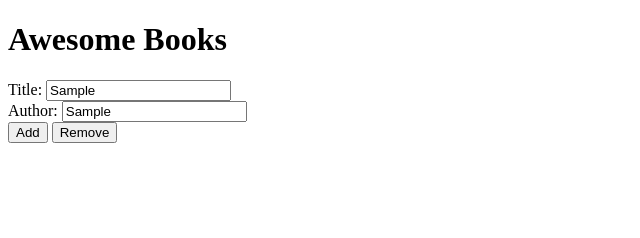
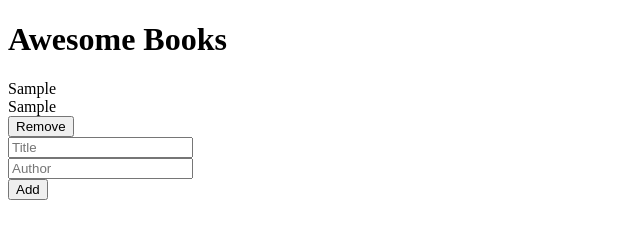
Before and after one commit to MarcoDDM/awesome-books, a plain HTML site: page index.html in a window 1280 px wide. Both pictures are taken after typing "Sample", "Sample" into the empty fields and a click on the button "Add". Shown: the whole page, without its empty margins (0-640 px from the left). Drawn offline with Linux system fonts and the light colour scheme.

Commit message:
Add function to add and remove books

```diff
--- a/index.html
+++ b/index.html
@@ -10,17 +10,16 @@
 
 <body>
   <h1>Awesome Books</h1>
-  <form>
-    <label for="title">Title:</label>
-    <input type="text" id="title" name="title"><br>
-    <label for="author">Author:</label>
-    <input type="text" id="author" name="author"><br>
-    <button type="button" id="add-btn">Add</button>
-    <button type="button" id="remove-btn">Remove</button>
-  </form>
-  <ul id="listbooks"></ul>
+  <div id="book-list"></div>
+
+  <form id="book-form">
+    <input for="title" type="text" id="title" required placeholder="Title"><br>
+    <input for="author" type="text" id="author" required placeholder="Author"><br>
+
+    <button type="submit">Add</button>
   </form>
 
   <script src="script.js"></script>
+</body>
 
 </html>
--- a/script.js
+++ b/script.js
@@ -0,0 +1,61 @@
+let books = JSON.parse(localStorage.getItem('books')) || [];
+
+function displayBooks() {
+  let bookList = document.getElementById('book-list');
+  bookList.innerHTML = '';
+  books.forEach(book => {
+    let div = document.createElement('div');
+
+    let title = document.createElement('span');
+    title.textContent = book.title;
+    div.appendChild(title);
+    div.appendChild(document.createElement('br'));
+
+    let author = document.createElement('span');
+    author.textContent = book.author;
+    div.appendChild(author);
+    div.appendChild(document.createElement('br'));
+
+    let removeBtn = document.createElement('button');
+    removeBtn.textContent = 'Remove';
+    div.appendChild(removeBtn);
+    div.appendChild(document.createElement('br'));
+
+    removeBtn.addEventListener('click', () => removeBook(book.title));
+
+    bookList.appendChild(div);
+  });
+}
+
+function addBook(title, author) {
+  let book = {
+    title: title,
+    author: author,
+    remove: function() {
+      books = books.filter(item => item !== this);
+      localStorage.setItem('books', JSON.stringify(books));
+      displayBooks();
+    }
+  };
+
+  books.push(book);
+  localStorage.setItem('books', JSON.stringify(books));
+  displayBooks();
+}
+
+function removeBook(title) {
+  books = books.filter(book => book.title !== title);
+  localStorage.setItem('books', JSON.stringify(books));
+  displayBooks();
+}
+
+document.getElementById('book-form').addEventListener('submit', e => {
+  e.preventDefault();
+  let titleInput = document.getElementById('title');
+  let authorInput = document.getElementById('author');
+  addBook(titleInput.value, authorInput.value);
+  titleInput.value = '';
+  authorInput.value = '';
+});
+
+displayBooks();
```
